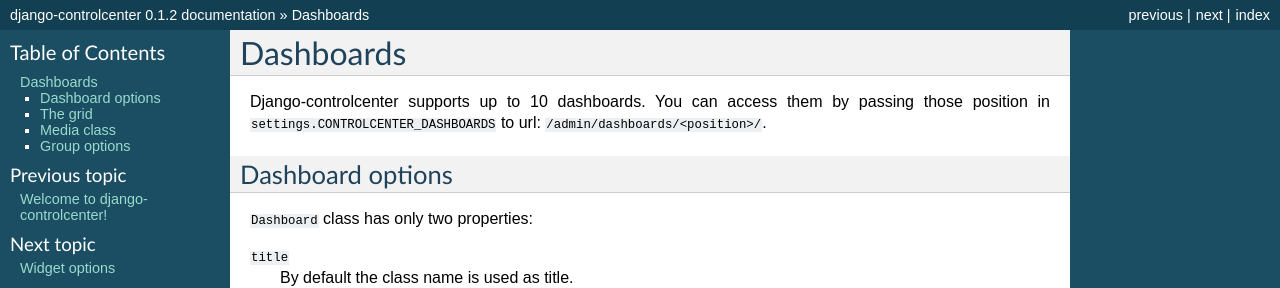
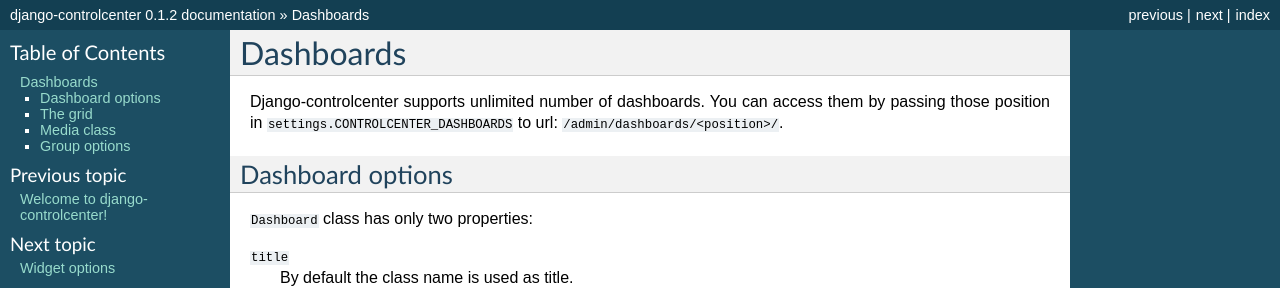
Before and after one commit to darkmoon-joker/django_control, a Sphinx documentation site: the page built from docs/dashboards.rst, in a window 1280 px wide. Shown: the top 288 px of the page. Built offline with Sphinx 7.4.7, drawn with Linux system fonts in a browser that asks for light colours.

```diff
--- a/docs/dashboards.rst
+++ b/docs/dashboards.rst
@@ -1,7 +1,7 @@
 Dashboards
 ==========
 
-Django-controlcenter supports up to 10 dashboards. You can access them by passing those position in ``settings.CONTROLCENTER_DASHBOARDS`` to url: ``/admin/dashboards/<position>/``.
+Django-controlcenter supports unlimited number of dashboards. You can access them by passing those position in ``settings.CONTROLCENTER_DASHBOARDS`` to url: ``/admin/dashboards/<position>/``.
 
 
 Dashboard options
```
Also changed, not shown: README.rst (+30 -1 lines).
